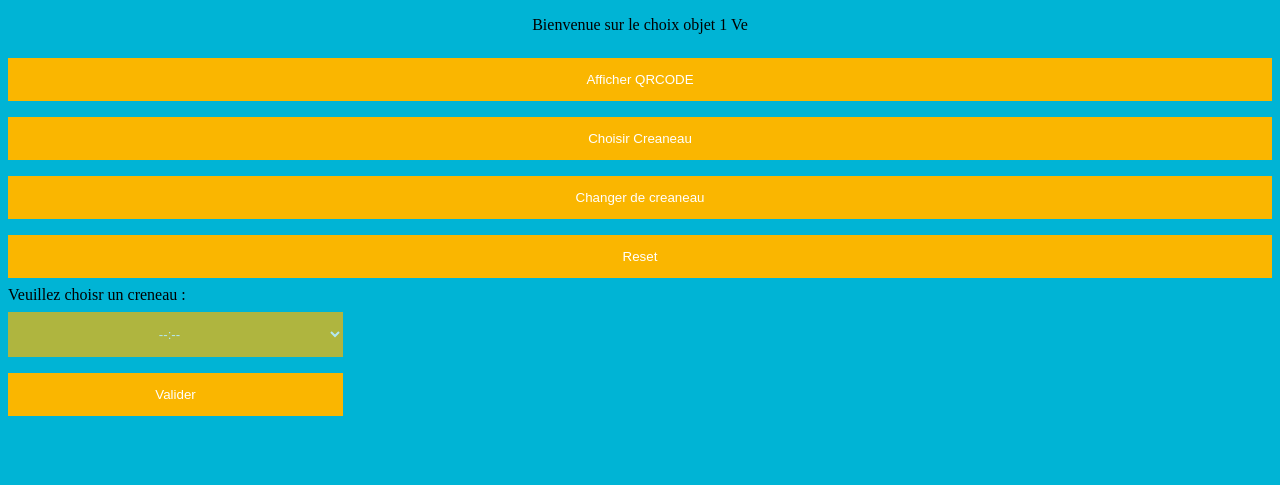
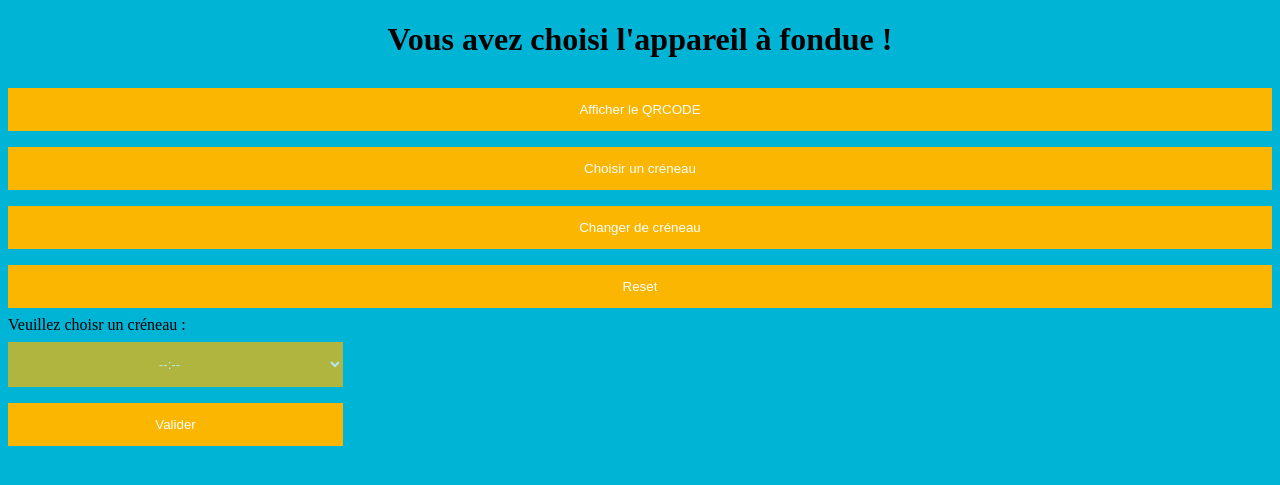
Before and after one commit to maxou666/PROJET, a PHP site: page /page2.php in a window 1280 px wide. Shown: the top 485 px of the page. Run offline with PHP 8.4, Linux system fonts and the light colour scheme; a user stored in the database is signed in; data comes from the database, SQL or seed files in the repository.

Commit message:
Correction des fautes

```diff
--- a/funct1.js
+++ b/funct1.js
@@ -61,7 +61,7 @@ function choisirCreneau() {
     choix.disabled=true;
 
     if (lanchor.title!== '') {
-        tri.textContent = "Vous avez deja selcetionne un creaneau";
+        tri.textContent = "Vous avez déjà sélectionné un créneau";
         select.disabled = true;
         valide.disabled= true;
         choix.disabled=true;
@@ -79,7 +79,7 @@ if (lanchor.title!== '') {
         fini()
 }
 else {
-    tri.textContent = "Vous n avez pas encore reserve"
+    tri.textContent = "Vous n'avez pas encore réservé"
 }
 }
  function changerCreaneau (){
@@ -123,7 +123,7 @@ function setBdd() {
      if (choice === heure[i].value) {
     heure[i].disabled = true;
     let $a = i-1;
-    tri.textContent = 'Vous avez selectionne le creneau suivant : '+$a+':00';
+    tri.textContent = 'Vous avez sélectionné le créneau suivant : '+$a+':00';
     tri.textContent = lemail.title;
     remplissage($a,'0','0','objet' );
     remplissage (lemail.title,heure[i].id,Random(),'reservation');
--- a/funct2.js
+++ b/funct2.js
@@ -62,7 +62,7 @@ function choisirCreneau() {
     choix.disabled=true;
 
     if (lanchor.title!== '') {
-        tri.textContent = "Vous avez deja selcetionne un creaneau";
+        tri.textContent = "Vous avez déjà sélectionné un créneau";
         select.disabled = true;
         valide.disabled= true;
         choix.disabled=true;
@@ -80,7 +80,7 @@ if (lanchor.title!== '') {
         fini()
 }
 else {
-    tri.textContent = "Vous n avez pas encore reserve"
+    tri.textContent = "Vous n'avez pas encore réservé"
 }
 }
  function changerCreaneau (){
@@ -124,7 +124,7 @@ function setBdd() {
      if (choice === heure[i].value) {
     heure[i].disabled = true;
     let $a = i-1;
-    tri.textContent = 'Vous avez selectionne le creneau suivant : '+$a+':00';
+    tri.textContent = 'Vous avez sélectionné le créneau suivant : '+$a+':00';
     tri.textContent = lemail.title;
     remplissage($a,'0','0','objet' );
     remplissage (lemail.title,heure[i].id,Random(),'reservation');
--- a/funct3.js
+++ b/funct3.js
@@ -61,7 +61,7 @@ function choisirCreneau() {
     choix.disabled=true;
 
     if (lanchor.title!== '') {
-        tri.textContent = "Vous avez deja selcetionne un creaneau";
+        tri.textContent = "Vous avez déjà séletionné un créneau";
         select.disabled = true;
         valide.disabled= true;
         choix.disabled=true;
@@ -79,7 +79,7 @@ if (lanchor.title!== '') {
         fini()
 }
 else {
-    tri.textContent = "Vous n avez pas encore reserve"
+    tri.textContent = "Vous n'avez pas encore réservé"
 }
 }
  function changerCreaneau (){
@@ -123,7 +123,7 @@ function setBdd() {
      if (choice === heure[i].value) {
     heure[i].disabled = true;
     let $a = i-1;
-    tri.textContent = 'Vous avez selectionne le creneau suivant : '+$a+':00';
+    tri.textContent = 'Vous avez sélectionné le créneau suivant : '+$a+':00';
     tri.textContent = lemail.title;
     remplissage($a,'0','0','objet' );
     remplissage (lemail.title,heure[i].id,Random(),'reservation');
--- a/funct4.js
+++ b/funct4.js
@@ -62,7 +62,7 @@ function choisirCreneau() {
     choix.disabled=true;
 
     if (lanchor.title!== '') {
-        tri.textContent = "Vous avez deja selcetionne un creaneau";
+        tri.textContent = "Vous avez déjà séletionné un créneau";
         select.disabled = true;
         valide.disabled= true;
         choix.disabled=true;
@@ -80,7 +80,7 @@ if (lanchor.title!== '') {
         fini()
 }
 else {
-    tri.textContent = "Vous n avez pas encore reserve"
+    tri.textContent = "Vous n'avez pas encore réservé"
 }
 }
  function changerCreaneau (){
@@ -124,7 +124,7 @@ function setBdd() {
      if (choice === heure[i].value) {
     heure[i].disabled = true;
     let $a = i-1;
-    tri.textContent = 'Vous avez selectionne le creneau suivant : '+$a+':00';
+    tri.textContent = 'Vous avez sélectionné le créneau suivant : '+$a+':00';
     tri.textContent = lemail.title;
     remplissage($a,'0','0','objet' );
     remplissage (lemail.title,heure[i].id,Random(),'reservation');
--- a/page2.php
+++ b/page2.php
@@ -3,9 +3,9 @@
     <head>
         <meta charset="utf-8" />
         <meta name= "viewport" content="width=device-width,initial-scale=1.0">
-        <link rel="stylesheet" href="style.css" media="screen" type="text/css" />
+        <link rel="stylesheet" href="style/style.css" media="screen" type="text/css" />
         <script src="jquery-666.js" ></script>
-        <title>Projet Meuble</title>
+        <title>Co-MEUD</title>
     </head>
 
     <body id ="froom" >
@@ -42,8 +42,7 @@
             }
         ?>
 
-    	<title>Projet Meuble</title>
-    	<p style="text-align:center" id ="email" title="<?php echo($_SESSION['email'])?>"> Bienvenue sur le choix objet 1  <?php echo($_SESSION['prenom'])?>  </p>
+    	<h1 style="text-align:center" id ="email" title="<?php echo($_SESSION['email'])?>">Vous avez choisi l'appareil à fondue !</h1>
 
     	<p id ="anchor" title="<?php echo($anchor)?>"> </p>
         <p id ="heur" title="<?php echo($heur)?>">  </p>
@@ -53,13 +52,13 @@
 
 
 
-        <button id ="afficher" class ="afficher" type="submit">Afficher QRCODE</button>
-        <button id ="choisir" class ="choisir" type="submit">Choisir Creaneau</button>
-        <button id ="changer" class ="changer" title = "cgt"  type="submit">Changer de creaneau</button>
+        <button id ="afficher" class ="afficher" type="submit">Afficher le QRCODE</button>
+        <button id ="choisir" class ="choisir" type="submit">Choisir un créneau</button>
+        <button id ="changer" class ="changer" title = "cgt"  type="submit">Changer de créneau</button>
 
 		<button id ="reset" class ="reset" type="submit">Reset</button>
 
-        <label for="choix_heure">Veuillez choisr un creneau    : </label>
+        <label for="choix_heure">Veuillez choisr un créneau : </label>
         <div class="custom-select" style="width:200px;">
         <select style="width:335px" disabled id="choix_heure">
              <option style="text-align:center"  class = "heure" id ="nul"  value="nul"  value="">--:--</option>
```
Also changed, not shown: login.php (+11 -11 lines), page1.php (+7 -8 lines), page3.php (+7 -8 lines), page4.php (+7 -8 lines), test.php (+8 -10 lines).
